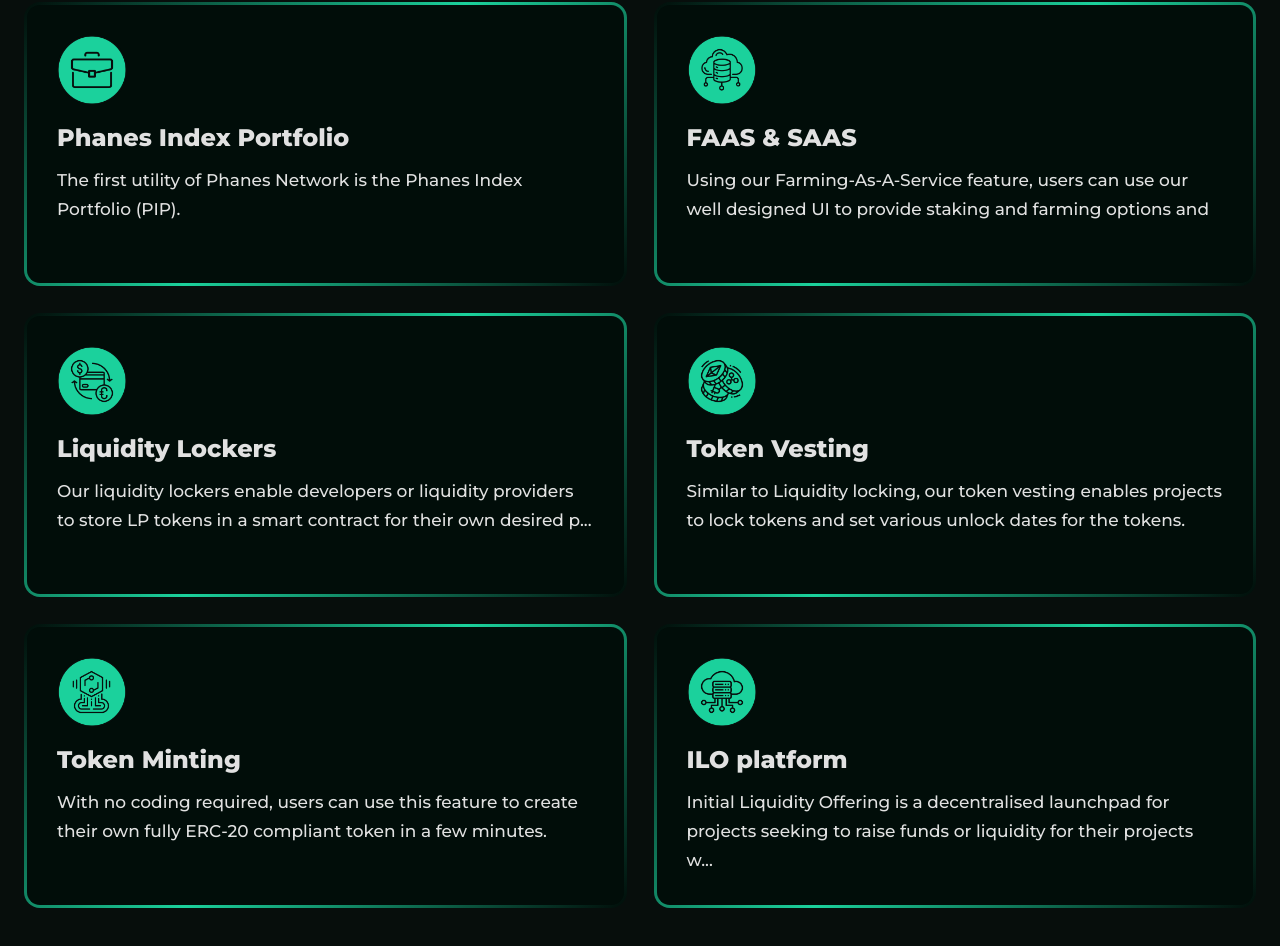
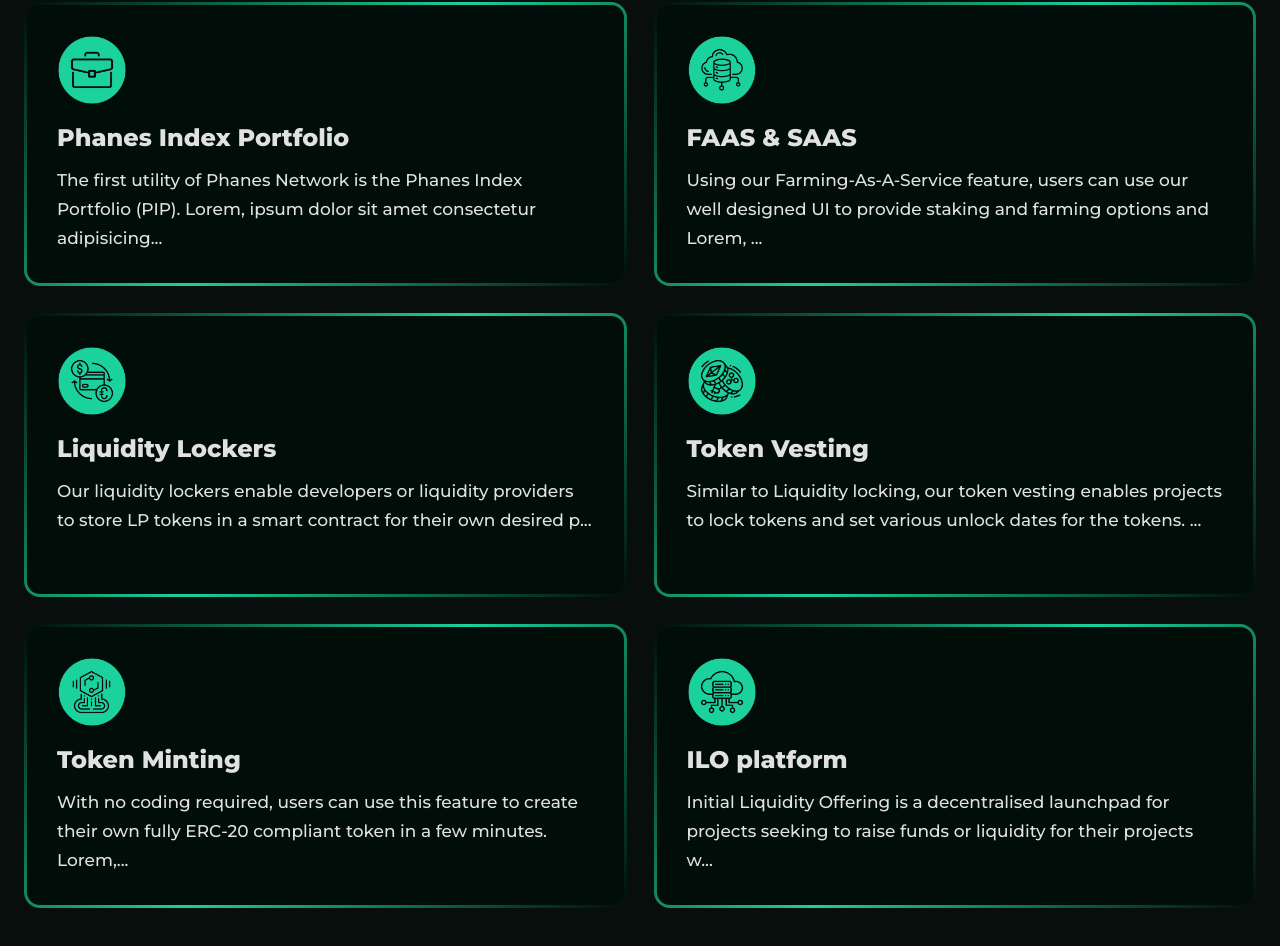
Before and after one commit to engrnasir/Dashboard-Phanes-Network-Vue, a Vue app: page / in a window 1280 px wide. Shown: the part 928-1874 px from the top of the page. Built offline with nearby package versions, Linux system fonts and the light colour scheme; what chartjs-plugin-gradient would draw is missing.

Commit message:
ecosystem cards

```diff
--- a/src/components/PhanesNetwork/PhanesEcosystem.vue
+++ b/src/components/PhanesNetwork/PhanesEcosystem.vue
@@ -8,6 +8,7 @@
             <p class="snippet" @click="card.showAll = !card.showAll">
                 {{card.snippet.substring(0,125)}}<span v-if="card.showAll">{{card.snippet.substring(125)}}</span>
                 <span v-if="card.showAll===false && card.snippet.length>125" class="showMore">...</span>
+
             </p>
         </div>
     </div>
@@ -19,12 +20,12 @@
     data(){
         return{
             cards:[
-                { img:'bag.png', title:'Phanes Index Portfolio', snippet:'The first utility of Phanes Network is the Phanes Index Portfolio (PIP).',showAll:false},
-                { img:'cloud_db.png', title:'FAAS & SAAS', snippet:'Using our Farming-As-A-Service feature, users can use our well designed UI to provide staking and farming options and',showAll:false},
+                { img:'bag.png', title:'Phanes Index Portfolio', snippet:'The first utility of Phanes Network is the Phanes Index Portfolio (PIP).  Lorem, ipsum dolor sit amet consectetur adipisicing elit. Ut, soluta ipsum ducimus nobis impedit minima dignissimos neque laborum commodi alias assumenda esse deserunt, culpa sint reprehenderit recusandae. Eum eius nam alias quisquam debitis. Odit voluptatibus corrupti in quisquam nam saepe eligendi perspiciatis unde minima labore voluptatum praesentium provident ipsam hic quidem dolorum consequuntur ea, ex delectus placeat doloremque mollitia sit! Quaerat doloremque ipsam, culpa nostrum rem, sapiente nemo quod totam quibusdam ea saepe error, inventore facere voluptates repellendus amet rerum ipsum excepturi nisi! Eos non quibusdam laborum est tempore ducimus eaque eligendi voluptates quam, ad quo repellat distinctio iure aliquid.',showAll:false},
+                { img:'cloud_db.png', title:'FAAS & SAAS', snippet:'Using our Farming-As-A-Service feature, users can use our well designed UI to provide staking and farming options and Lorem, ipsum dolor sit amet consectetur adipisicing elit. Ut, soluta ipsum ducimus nobis impedit minima dignissimos neque laborum commodi alias assumenda esse deserunt, culpa sint reprehenderit recusandae. Eum eius nam alias quisquam debitis. Odit voluptatibus corrupti in quisquam nam saepe eligendi perspiciatis unde minima labore voluptatum praesentium provident ipsam hic quidem dolorum consequuntur ea, ex delectus placeat doloremque mollitia sit! Quaerat doloremque ipsam, culpa nostrum rem, sapiente nemo quod totam quibusdam ea saepe error, inventore facere voluptates repellendus amet rerum ipsum excepturi nisi! Eos non quibusdam laborum est tempore ducimus eaque eligendi voluptates quam, ad quo repellat distinctio iure aliquid.',showAll:false},
                 { img: 'locker.png', title:'Liquidity Lockers', snippet:"Our liquidity lockers enable developers or liquidity providers to store LP tokens in a smart contract for their own desired period thereby revoking the locker's permission from removing the LP tokens from a start date to the due date. This helps prevent rug pulls brought about by withdrawing liquidity and helps projects gain trust.",showAll:false},
-                { img:'vesting.png', title:'Token Vesting', snippet:'Similar to Liquidity locking, our token vesting enables projects to lock tokens and set various unlock dates for the tokens.',showAll:false},
-                { img:'minting.png', title:'Token Minting', snippet:'With no coding required, users can use this feature to create their own fully ERC-20 compliant token in a few minutes.',showAll:false},
-                { img:'ilo_plateform.png', title:'ILO platform', snippet:'Initial Liquidity Offering is a decentralised launchpad for projects seeking to raise funds or liquidity for their projects without',showAll:false},
+                { img:'vesting.png', title:'Token Vesting', snippet:'Similar to Liquidity locking, our token vesting enables projects to lock tokens and set various unlock dates for the tokens. Lorem, ipsum dolor sit amet consectetur adipisicing elit. Ut, soluta ipsum ducimus nobis impedit minima dignissimos neque laborum commodi alias assumenda esse deserunt, culpa sint reprehenderit recusandae. Eum eius nam alias quisquam debitis. Odit voluptatibus corrupti in quisquam nam saepe eligendi perspiciatis unde minima labore voluptatum praesentium provident ipsam hic quidem dolorum consequuntur ea, ex delectus placeat doloremque mollitia sit! Quaerat doloremque ipsam, culpa nostrum rem, sapiente nemo quod totam quibusdam ea saepe error, inventore facere voluptates repellendus amet rerum ipsum excepturi nisi! Eos non quibusdam laborum est tempore ducimus eaque eligendi voluptates quam, ad quo repellat distinctio iure aliquid.',showAll:false},
+                { img:'minting.png', title:'Token Minting', snippet:'With no coding required, users can use this feature to create their own fully ERC-20 compliant token in a few minutes. Lorem, ipsum dolor sit amet consectetur adipisicing elit. Ut, soluta ipsum ducimus nobis impedit minima dignissimos neque laborum commodi alias assumenda esse deserunt, culpa sint reprehenderit recusandae. Eum eius nam alias quisquam debitis. Odit voluptatibus corrupti in quisquam nam saepe eligendi perspiciatis unde minima labore voluptatum praesentium provident ipsam hic quidem dolorum consequuntur ea, ex delectus placeat doloremque mollitia sit! Quaerat doloremque ipsam, culpa nostrum rem, sapiente nemo quod totam quibusdam ea saepe error, inventore facere voluptates repellendus amet rerum ipsum excepturi nisi! Eos non quibusdam laborum est tempore ducimus eaque eligendi voluptates quam, ad quo repellat distinctio iure aliquid.',showAll:false},
+                { img:'ilo_plateform.png', title:'ILO platform', snippet:'Initial Liquidity Offering is a decentralised launchpad for projects seeking to raise funds or liquidity for their projects without Lorem, ipsum dolor sit amet consectetur adipisicing elit. Ut, soluta ipsum ducimus nobis impedit minima dignissimos neque laborum commodi alias assumenda esse deserunt, culpa sint reprehenderit recusandae. Eum eius nam alias quisquam debitis. Odit voluptatibus corrupti in quisquam nam saepe eligendi perspiciatis unde minima labore voluptatum praesentium provident ipsam hic quidem dolorum consequuntur ea, ex delectus placeat doloremque mollitia sit! Quaerat doloremque ipsam, culpa nostrum rem, sapiente nemo quod totam quibusdam ea saepe error, inventore facere voluptates repellendus amet rerum ipsum excepturi nisi! Eos non quibusdam laborum est tempore ducimus eaque eligendi voluptates quam, ad quo repellat distinctio iure aliquid.',showAll:false},
             ]
         }
     },
```
